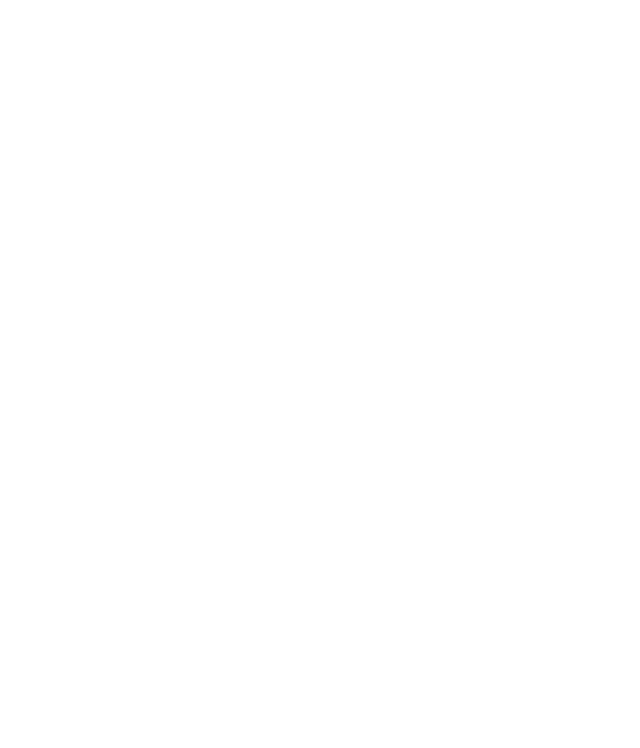
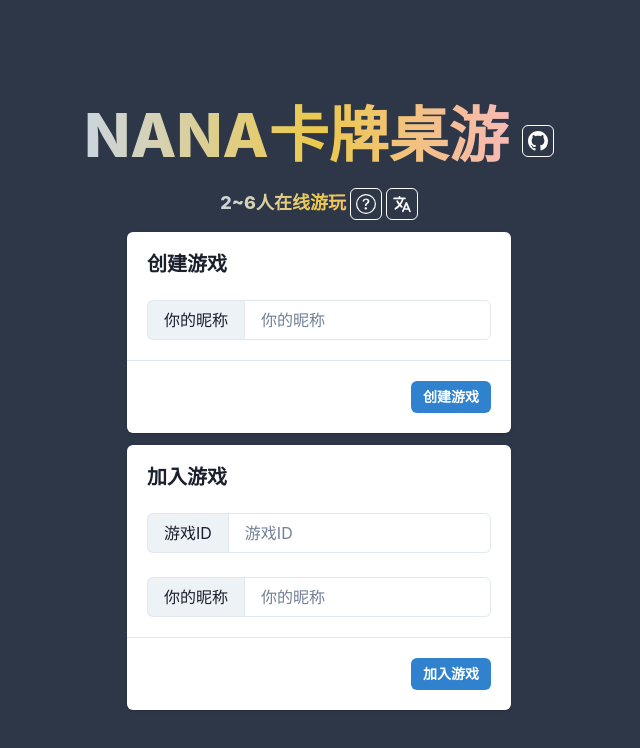
Before and after one commit to Cyronlee/nana-card-game, a Next.js app: page / in a window 1280 px wide. Shown: the top 748 px of the page, without its empty margins (321-961 px from the left). Built offline with nearby package versions, Linux system fonts and the light colour scheme.

Commit message:
refactor store

```diff
--- a/src/app/api/action/route.ts
+++ b/src/app/api/action/route.ts
@@ -59,7 +59,8 @@ export async function POST(request: Request) {
         throw new Error("the room is full");
       }
       if (serverState.players.some((p) => p.id === action.playerId)) {
-        throw new Error("you are already in the room");
+        // player is already in the room
+        return serverState;
       }
       serverState.players.push({
         id: action.playerId,
--- a/src/app/page.tsx
+++ b/src/app/page.tsx
@@ -5,26 +5,25 @@ import {
   Card,
   CardBody,
   CardFooter,
+  Center,
   Divider,
   Heading,
-  Text,
+  IconButton,
   Input,
-  Center,
   InputGroup,
   InputLeftAddon,
+  Text,
+  useToast,
   VStack,
-  IconButton,
-  useToast,
 } from "@chakra-ui/react";
-import React, { Suspense, useEffect, useLayoutEffect, useState } from "react";
-import { useLocalStorageState } from "ahooks";
+import React, { useLayoutEffect, useState } from "react";
 import { randomString } from "@/lib/random";
 import { BsGithub } from "react-icons/bs";
 import { useRouter, useSearchParams } from "next/navigation";
-import { LocalPlayerInfo } from "@/types";
 import GameRuleButton from "@/components/GameRuleButton";
 import LanguageButton from "@/components/LanguageButton";
 import { useTranslation } from "@/i18n/index";
+import { useGameSettingsStore } from "@/store/setting-store";
 
 const GamePage = () => {
   const router = useRouter();
@@ -34,15 +33,8 @@ const GamePage = () => {
   const toast = useToast();
   const { t } = useTranslation();
 
-  const [playerInfo, setPlayerInfo] = useLocalStorageState<LocalPlayerInfo>(
-    "player-info",
-    {
-      defaultValue: {
-        id: randomString(4),
-        name: "",
-      },
-    },
-  );
+  let { playerId, setPlayerId, playerName, setPlayerName } =
+    useGameSettingsStore();
 
   const [joinRoomId, setJoinRoomId] = useState("");
 
@@ -51,7 +43,7 @@ const GamePage = () => {
   }, [joinParam]);
 
   const hostRoom = async () => {
-    if (!playerInfo?.name) {
+    if (!playerName) {
       toast({
         title: `请输入玩家名称`,
         status: "error",
@@ -66,11 +58,11 @@ const GamePage = () => {
       method: "POST",
       body: JSON.stringify({
         gameId: newGameId,
-        playerId: playerInfo?.id,
+        playerId: playerId,
         action: "action:host",
         data: {
-          playerId: playerInfo?.id,
-          playerName: playerInfo?.name,
+          playerId: playerId,
+          playerName: playerName,
         },
       }),
     });
@@ -90,7 +82,7 @@ const GamePage = () => {
   };
 
   const joinRoom = async () => {
-    if (!playerInfo?.name) {
+    if (!playerName) {
       toast({
         title: `请输入玩家名称`,
         status: "error",
@@ -105,10 +97,10 @@ const GamePage = () => {
       body: JSON.stringify({
         action: "action:join",
         gameId: joinRoomId,
-        playerId: playerInfo?.id,
+        playerId: playerId,
         data: {
-          playerId: playerInfo?.id,
-          playerName: playerInfo?.name,
+          playerId: playerId,
+          playerName: playerName,
         },
       }),
     });
@@ -171,14 +163,8 @@ const GamePage = () => {
                 <InputGroup>
                   <InputLeftAddon>{t("YOUR_NAME")}</InputLeftAddon>
                   <Input
-                    value={playerInfo?.name}
-                    onChange={(e) =>
-                      // @ts-ignore
-                      setPlayerInfo((prev) => ({
-                        ...prev,
-                        name: e.target.value,
-                      }))
-                    }
+                    value={playerName}
+                    onChange={(e) => setPlayerName(e.target.value)}
                     placeholder={t("YOUR_NAME")}
                   />
                 </InputGroup>
@@ -212,14 +198,8 @@ const GamePage = () => {
               <InputGroup>
                 <InputLeftAddon>{t("YOUR_NAME")}</InputLeftAddon>
                 <Input
-                  value={playerInfo?.name}
-                  onChange={(e) =>
-                    // @ts-ignore
-                    setPlayerInfo((prev) => ({
-                      ...prev,
-                      name: e.target.value,
-                    }))
-                  }
+                  value={playerName}
+                  onChange={(e) => setPlayerName(e.target.value)}
                   placeholder={t("YOUR_NAME")}
                 />
               </InputGroup>
--- a/src/app/providers.tsx
+++ b/src/app/providers.tsx
@@ -4,15 +4,16 @@ import { ChakraProvider } from "@chakra-ui/react";
 import { I18nextProvider } from "react-i18next";
 import i18n from "@/i18n/index";
 import { useGameSettingsStore } from "@/store/setting-store";
+import { useEffect } from "react";
 
 export function Providers({ children }: { children: React.ReactNode }) {
-  let { language } = useGameSettingsStore();
+  const { _hasHydrated, language } = useGameSettingsStore();
 
-  i18n.changeLanguage(language || "zh");
+  i18n.changeLanguage(language);
 
   return (
     <ChakraProvider>
-      <I18nextProvider i18n={i18n}>{language && children}</I18nextProvider>
+      <I18nextProvider i18n={i18n}>{_hasHydrated && children}</I18nextProvider>
     </ChakraProvider>
   );
 }
--- a/src/components/LanguageButton.tsx
+++ b/src/components/LanguageButton.tsx
@@ -8,7 +8,7 @@ import { useGameSettingsStore } from "@/store/setting-store";
 import { IoLanguage } from "react-icons/io5";
 
 const LanguageButton = () => {
-  let { language, switchLanguage } = useGameSettingsStore();
+  let { language, setLanguage } = useGameSettingsStore();
 
   return (
     <IconButton
@@ -19,7 +19,7 @@ const LanguageButton = () => {
       size="sm"
       fontSize="20px"
       onClick={() => {
-        switchLanguage(language === "zh" ? "en" : "zh");
+        setLanguage(language === "zh" ? "en" : "zh");
         i18n.changeLanguage(language === "zh" ? "en" : "zh");
       }}
       icon={<IoLanguage />}
--- a/src/store/setting-store.tsx
+++ b/src/store/setting-store.tsx
@@ -1,5 +1,6 @@
 import { create } from "zustand";
 import { persist, createJSONStorage } from "zustand/middleware";
+import { randomString } from "@/lib/random";
 
 type SupportedLang = "zh" | "en";
 
@@ -8,25 +9,37 @@ interface SettingState {
   playerName: string;
   soundEnabled: boolean;
   language: SupportedLang | "";
+  _hasHydrated: boolean;
 }
 interface SettingAction {
   toggleSoundEnabled: any;
-  switchLanguage: any;
+  setLanguage: any;
+  setPlayerId: any;
+  setPlayerName: any;
 }
 
 export const useGameSettingsStore = create<SettingState & SettingAction>()(
   persist(
     (set, get) => ({
-      playerId: "",
+      playerId: randomString(8),
       playerName: "",
       soundEnabled: false,
-      language: "",
+      language: "zh",
+      setPlayerId: (playerId: string) => set({ playerId: playerId }),
+      setPlayerName: (playerName: string) => set({ playerName: playerName }),
       toggleSoundEnabled: () => set({ soundEnabled: !get().soundEnabled }),
-      switchLanguage: (lang: SupportedLang) => set({ language: lang }),
+      setLanguage: (lang: SupportedLang) => set({ language: lang }),
+      _hasHydrated: false,
+      setHasHydrated: () => set({ _hasHydrated: true }),
     }),
     {
       name: "game-settings", // name of the item in the storage (must be unique)
       storage: createJSONStorage(() => localStorage), // (optional) by default, 'localStorage' is used
+      onRehydrateStorage: () => (state) => {
+        if (state) {
+          state._hasHydrated = true;
+        }
+      },
     },
   ),
 );
```
Also changed, not shown: src/app/[id]/page.tsx (+8 -8 lines), src/components/GameMain.tsx (+17 -14 lines).
